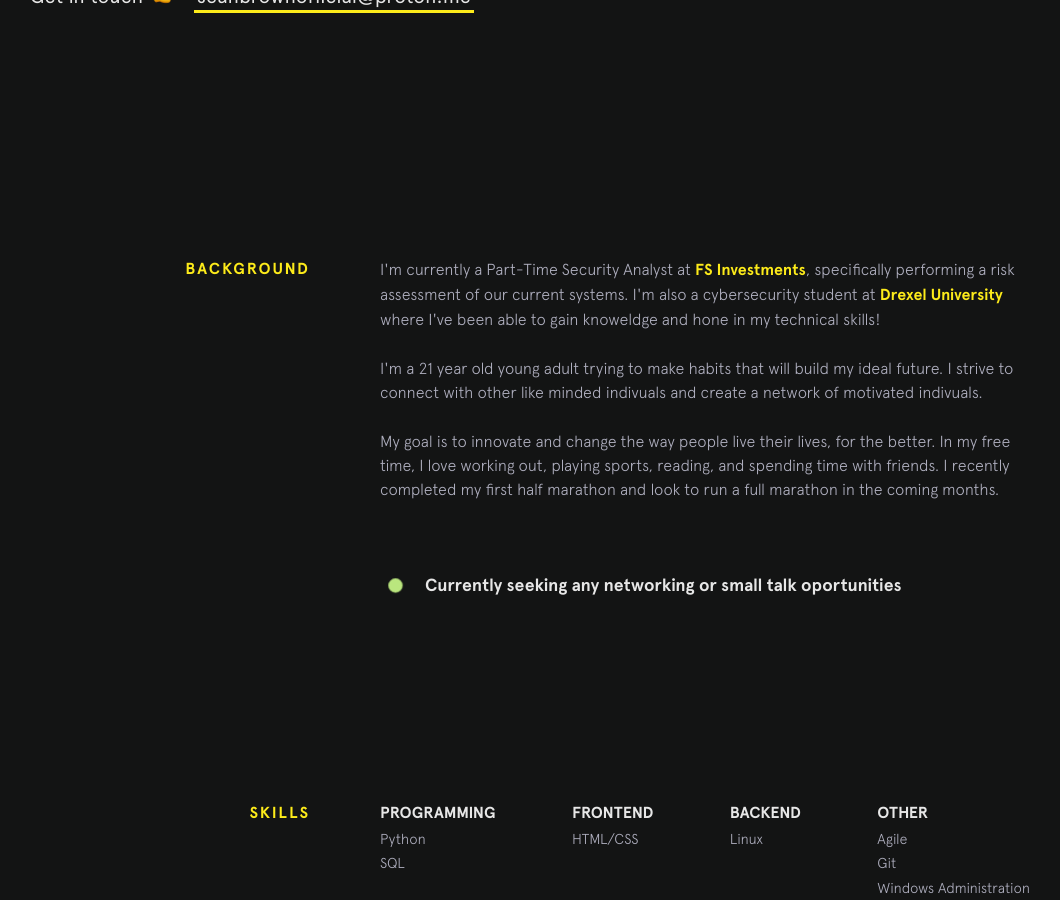
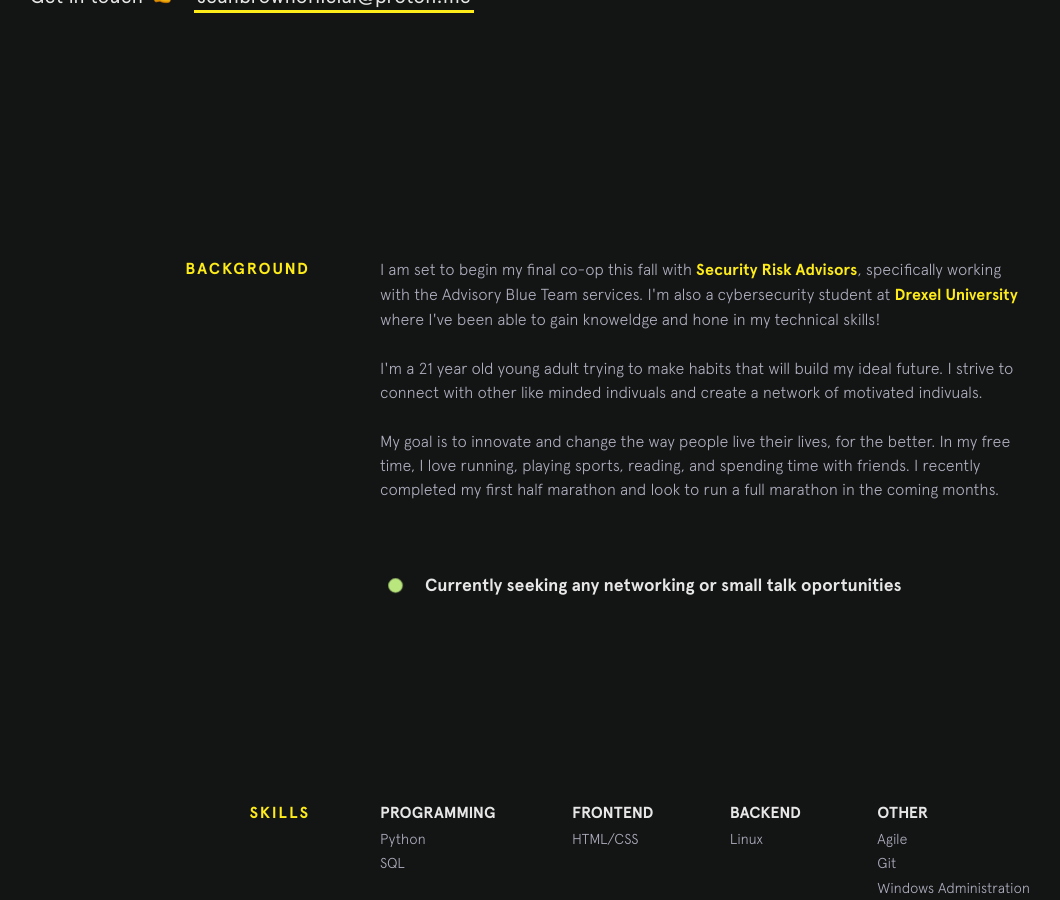
Before and after one commit to BinaryBrownie/BinaryBrownie.github.io, a Jekyll site: the page built from index.html, in a window 1280 px wide and 900 px high, scrolled down 797 px. Shown: the whole window, without its empty margins (70-1130 px from the left). Built offline with Jekyll 4.4.1, drawn with Linux system fonts in a browser that asks for light colours; nearby versions of some CDN libraries.

Commit message:
site updates

```diff
--- a/_config.yml
+++ b/_config.yml
@@ -4,7 +4,7 @@ title: Sean Brown | University Student
 description: Curating my passions, one page at a time, to inspire and connect.
 url: https://notseanbrown.com/
 baseurl: ''
-email: scb329@drexel.edu
+email: seanbrownofficial@proton.me
 cover: https://notseanbrown.com/img/og.png
 logo: https://notseanbrown.com/img/emojis/top.png
 resume: https://notseanbrown.com/resume.pdf
--- a/_includes/background.html
+++ b/_includes/background.html
@@ -2,7 +2,7 @@
   <div class="section__title">Background</div>
   <div class="section__content">
     <p>
-      I'm currently a Part-Time Security Analyst at <a class="underline-link" href="https://fsinvestments.com/" target="_blank">FS Investments</a>, specifically performing a risk assessment of our current systems. I'm also a cybersecurity student at <a class="underline-link" href="http://www.cci.drexel.edu/" target="_blank">Drexel University</a> where I've been able to gain knoweldge and hone in my technical skills!
+      I am set to begin my final co-op this fall with <a class="underline-link" href="https://sra.io/" target="_blank">Security Risk Advisors</a>, specifically working with the Advisory Blue Team services. I'm also a cybersecurity student at <a class="underline-link" href="http://www.cci.drexel.edu/" target="_blank">Drexel University</a> where I've been able to gain knoweldge and hone in my technical skills!
     </p>
 
     <p>
@@ -10,7 +10,7 @@
     </p>
 
     <p>
-      My goal is to innovate and change the way people live their lives, for the better. In my free time, I love working out, playing sports, reading, and spending time with friends.  I recently completed my first half marathon and look to run a full marathon in the coming months.
+      My goal is to innovate and change the way people live their lives, for the better. In my free time, I love running, playing sports, reading, and spending time with friends.  I recently completed my first half marathon and look to run a full marathon in the coming months.
     </p>
 
     {% include employment-status.html %}
```
